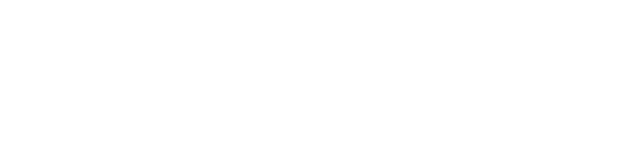
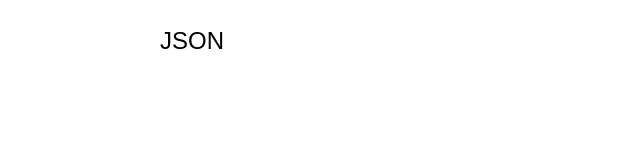
Before and after one commit to SirWilson/COMP1073-JSON-NW, a plain HTML site: page index.html in a window 1280 px wide. Shown: the full height of the page, 0-640 px from the left. Drawn offline with Linux system fonts and the light colour scheme.

Commit message:
added dom elements

```diff
--- a/index.html
+++ b/index.html
@@ -9,6 +9,7 @@
 </head>
 
 <body>
+	<p>JSON</p>
 	<!-- STEP 1: Build out a HEADER and a SECTION element -->
 
 	<script>
```
